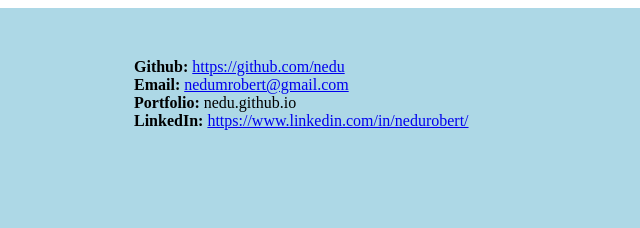
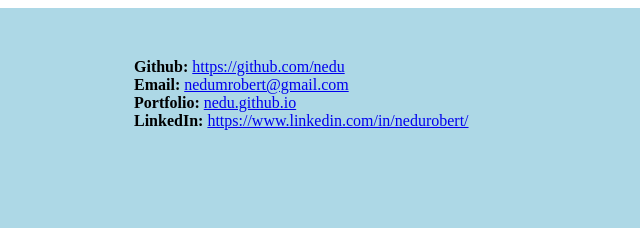
Before and after one commit to Nedu/nedu.github.io, a Gatsby site: page /resume in a window 1280 px wide. Shown: the top 228 px of the page, 371-1011 px from the left. Built offline with nearby package versions, Linux system fonts and the light colour scheme; Gatsby itself is replaced by a stand-in of ours.

Commit message:
Added link for personal website

```diff
--- a/src/pages/resume.js
+++ b/src/pages/resume.js
@@ -14,7 +14,7 @@
             <div className="resume__contact--info">
                 <div><span className="info">Github:</span> <a href="https://github.com/nedu" >https://github.com/nedu</a></div>
                 <div><span className="info">Email:</span> <Link to="/contact">nedumrobert@gmail.com</Link></div>
-                <div><span className="info">Portfolio:</span> nedu.github.io</div>
+                <div><span className="info">Portfolio:</span> <a href="https://nedu.github.io/">nedu.github.io</a></div>
                 <div><span className="info">LinkedIn:</span> <a href="https://www.linkedin.com/in/nedurobert/">https://www.linkedin.com/in/nedurobert/</a></div>
             </div>
         </div>
```
